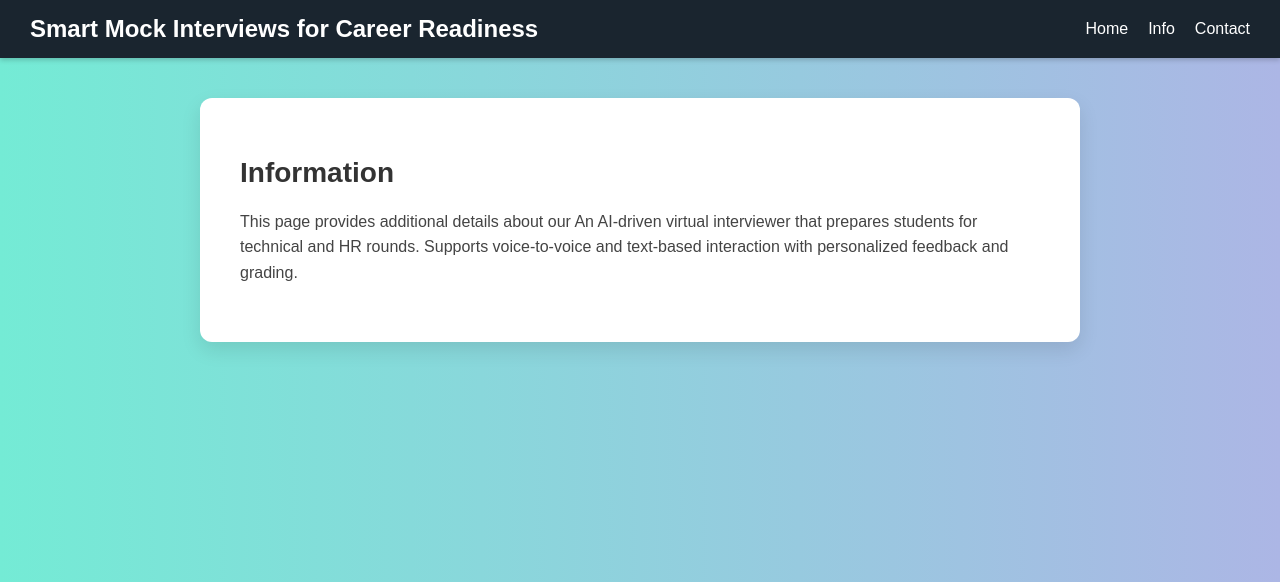
After one commit to darshan0904/AI-Based-Virtual-Interview-Assistant-for-Engineering-Students, a Flask app: page /info in a window 1280 px wide. The commit adds this page. Shown: the top 582 px of the page. Run offline with Flask 3, Linux system fonts and the light colour scheme.

Commit message:
Updated index.html, removed aptitude_test.html, added info.html

```diff
--- /dev/null
+++ b/web-app/templates/info.html
@@ -0,0 +1,93 @@
+<!DOCTYPE html>
+<html lang="en">
+<head>
+    <meta charset="UTF-8">
+    <meta name="viewport" content="width=device-width, initial-scale=1.0">
+    <title>Info - Smart Mock Interviews for Career Readiness</title>
+    <style>
+        body {
+            background: linear-gradient(to right, #74ebd5, #ACB6E5);
+            font-family: 'Poppins', sans-serif;
+            margin: 0;
+            padding: 0;
+        }
+        .navbar {
+            background-color: #1a252f;
+            padding: 15px 30px;
+            box-shadow: 0 2px 5px rgba(0,0,0,0.2);
+            display: flex;
+            justify-content: space-between;
+            align-items: center;
+            position: sticky;
+            top: 0;
+            z-index: 1000;
+        }
+        .navbar-logo {
+            font-size: 24px;
+            font-weight: bold;
+            color: #ffffff;
+        }
+        .navbar-links {
+            display: flex;
+            gap: 20px;
+        }
+        .navbar-links a {
+            color: #ffffff;
+            text-decoration: none;
+            font-size: 16px;
+            transition: color 0.3s;
+        }
+        .navbar-links a:hover {
+            color: #2196F3;
+        }
+        .container {
+            max-width: 800px;
+            margin: 40px auto;
+            background: #ffffff;
+            padding: 40px;
+            border-radius: 12px;
+            box-shadow: 0 8px 20px rgba(0,0,0,0.1);
+            animation: fadeIn 1s ease;
+        }
+        @keyframes fadeIn {
+            from { opacity: 0; transform: translateY(-20px); }
+            to { opacity: 1; transform: translateY(0); }
+        }
+        .container h1 {
+            font-size: 28px;
+            color: #333;
+            margin-bottom: 20px;
+        }
+        .container p {
+            font-size: 16px;
+            color: #444;
+            line-height: 1.6;
+        }
+        @media (max-width: 768px) {
+            .navbar {
+                flex-direction: column;
+                gap: 10px;
+            }
+            .navbar-links {
+                flex-direction: column;
+                align-items: center;
+            }
+        }
+    </style>
+</head>
+<body>
+    <nav class="navbar">
+        <div class="navbar-logo">Smart Mock Interviews for Career Readiness</div>
+        <div class="navbar-links">
+            <a href="{{ url_for('home') }}">Home</a>
+            <a href="{{ url_for('info') }}">Info</a>
+            <a href="#">Contact</a>
+        </div>
+    </nav>
+    <div class="container">
+        <h1>Information</h1>
+        <p>This page provides additional details about our An AI-driven virtual interviewer that prepares students for technical and HR rounds.
+            Supports voice-to-voice and text-based interaction with personalized feedback and grading.</p>
+    </div>
+</body>
+</html>
```
Also changed, not shown: web-app/templates/aptitude_test.html (deleted, +0 -94 lines), web-app/templates/index.html (+6 -22 lines).
